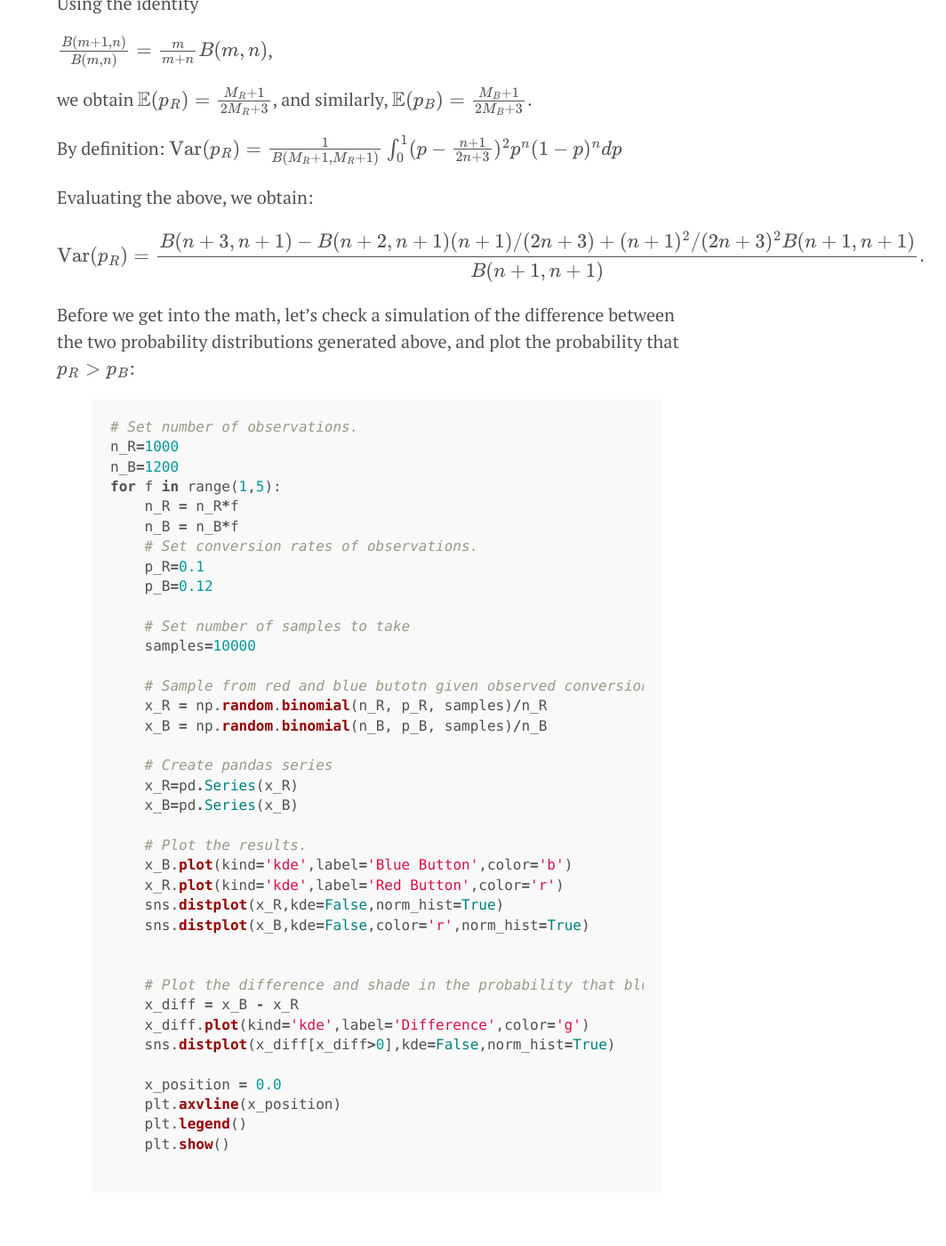
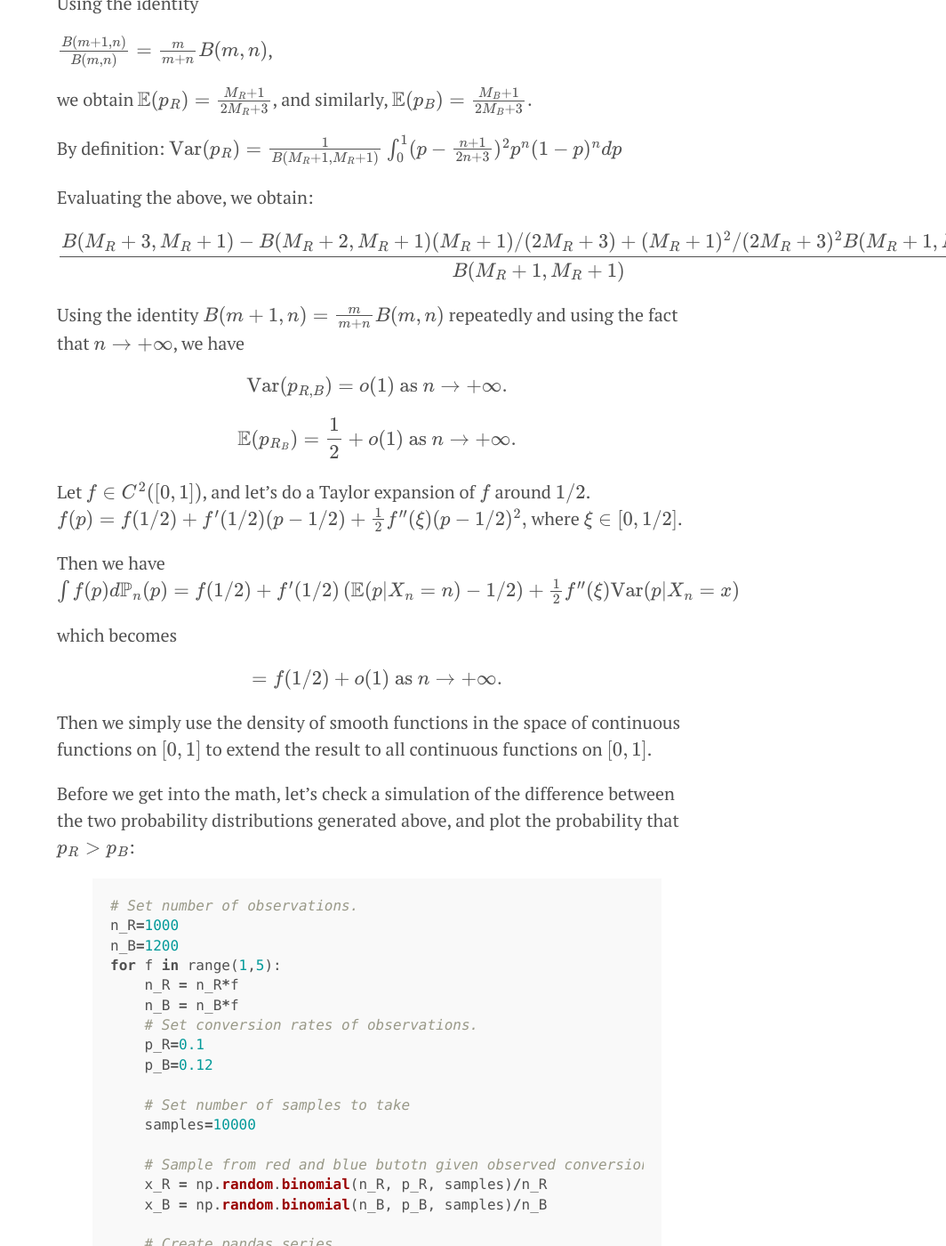
Before and after one commit to doriang102/doriang102.github.io, a Jekyll site: the page built from _posts/2017-05-28-hypothesis-testing.md, in a window 1280 px wide and 1400 px high, scrolled down 11500 px. Shown: the whole window at 89% size, without its empty margins (216-1280 px from the left). Built offline with Jekyll 4.4.1, drawn with Linux system fonts in a browser that asks for light colours; our own code applies the rules of GitHub Pages for plain Markdown files; formulas are drawn with MathJax 3.

Commit message:
Update 2017-05-28-hypothesis-testing.md

```diff
--- a/_posts/2017-05-28-hypothesis-testing.md
+++ b/_posts/2017-05-28-hypothesis-testing.md
@@ -344,8 +344,27 @@ $$\textrm{Var}(p_R) = \frac{1}{B(M_R+1,M_R+1)} \int_0^1 (p- \frac{n+1}{2n+3})^2
 
 Evaluating the above, we obtain:
 
-$$\textrm{Var}(p_R) = \frac{B(n+3,n+1) - B(n+2,n+1)(n+1)/(2n+3) + (n+1)^2/(2n+3)^2 B(n+1,n+1)}{B(n+1,n+1)}.$$
+$$\frac{B(M_R+3,M_R+1) - B(M_R+2,M_R+1)(M_R+1)/(2M_R+3) + (M_R+1)^2/(2M_R+3)^2 B(M_R+1,M_R+1)}{B(M_R+1,M_R+1)}.$$
 
+Using the identity $$B(m+1,n) = \frac{m}{m+n} B(m,n)$$ repeatedly and using the fact that $$n \to + \infty$$, we have
+
+$$\textrm{Var}(p_{R,B}) = o(1) \textrm{ as } n \to +\infty.$$
+
+$$\mathbb{E}(p_{R_B}) =  \frac{1}{2} +  o(1) \textrm{ as } n \to +\infty.$$
+
+Let $$f \in C^2([0,1])$$, and let's do a Taylor expansion of $$f$$ around $$1/2$$.
+$$ f(p) = f(1/2) + f'(1/2)(p-1/2) + \frac{1}{2}f''(\xi)(p-1/2)^2,$$
+where $$\xi \in [0,1/2]$$.
+
+Then we have
+$$\int f(p) d\mathbb{P}_n(p) = f(1/2) +  f'(1/2) \left(\mathbb{E}(p | X_n = n) - 1/2\right) + \frac{1}{2} f''(\xi) \textrm{Var}(p | X_n=x)$$
+
+which becomes
+
+$$= f(1/2) + o(1) \textrm{ as } n \to +\infty.$$
+
+
+Then we simply use the density of smooth functions in the space of continuous functions on $$[0,1]$$ to extend the result to all continuous functions on $$[0,1]$$.
 
 
 Before we get into the math, let's check a simulation of the difference between the two probability distributions generated above, and plot the probability that $$p_R > p_B$$:
```
